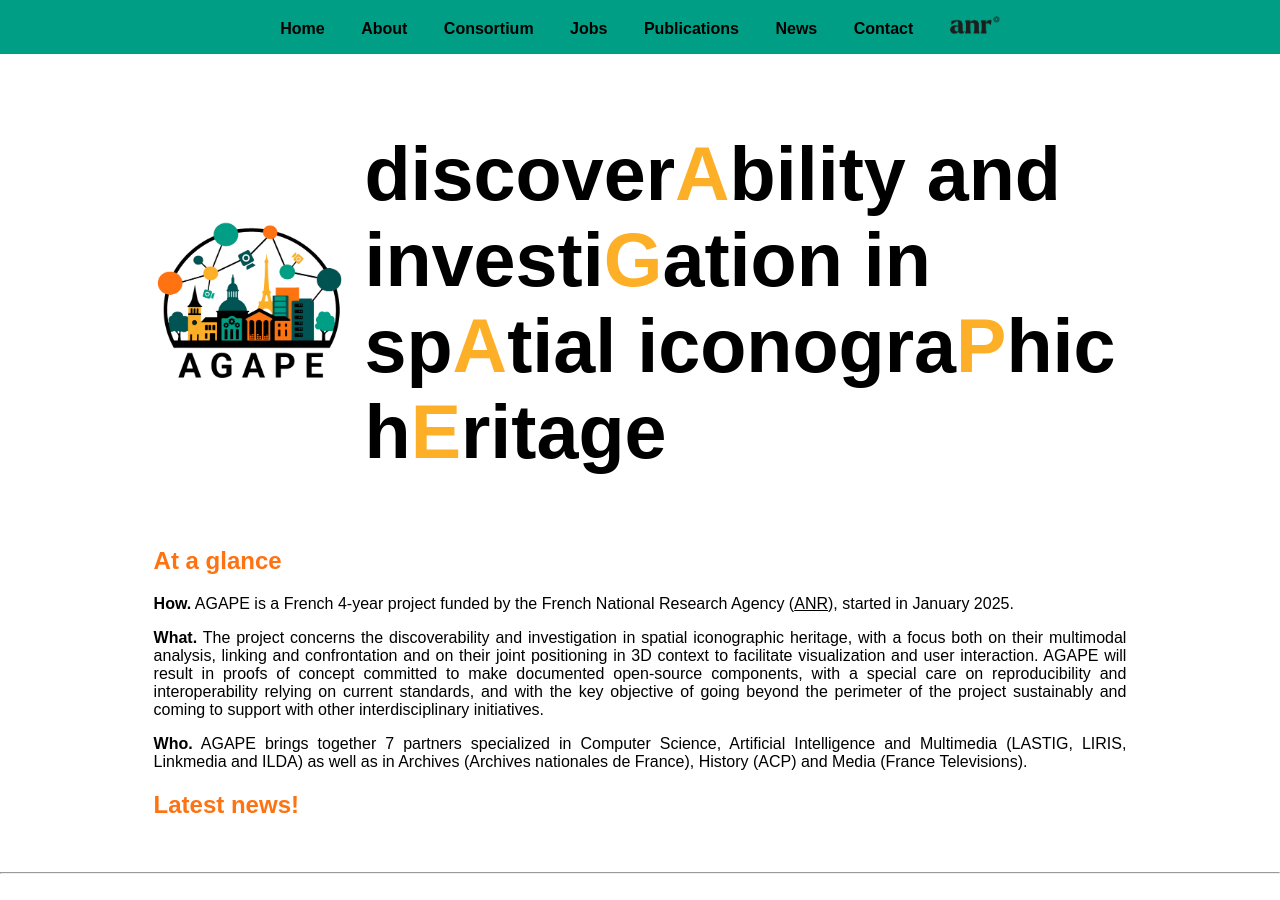
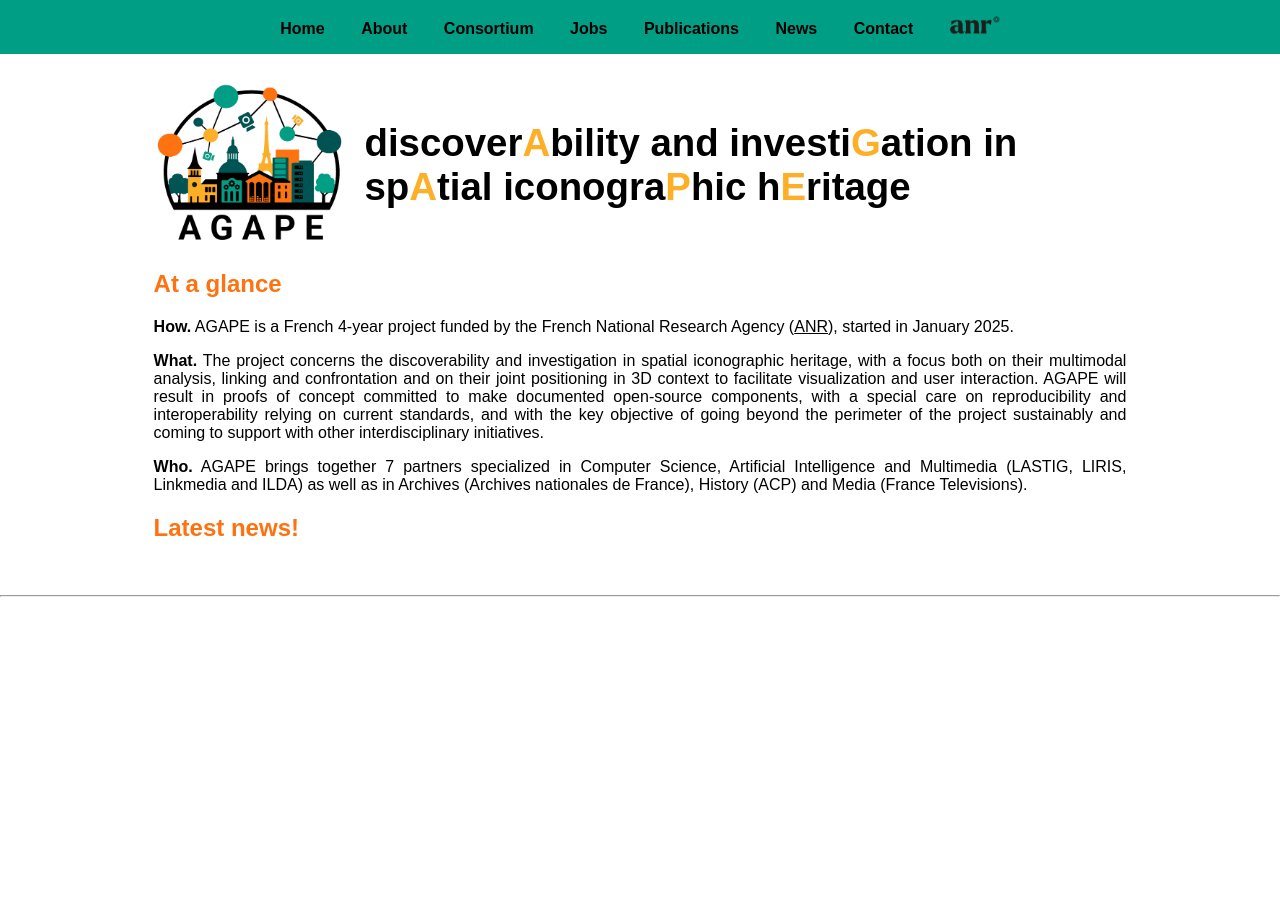
Before and after one commit to AGAPE-ANR/agape-anr.github.io, a Jekyll site: the page built from index.md, in a window 1280 px wide. Built offline with Jekyll 4.4.1, drawn with Linux system fonts in a browser that asks for light colours.

Commit message:
Update style.css

```diff
--- a/assets/css/style.css
+++ b/assets/css/style.css
@@ -10,7 +10,7 @@ header {
 }
 
 h1 {
- font-size: 5.9vw;
+ font-size: 3vw;
 }
 
 h2 {
```
